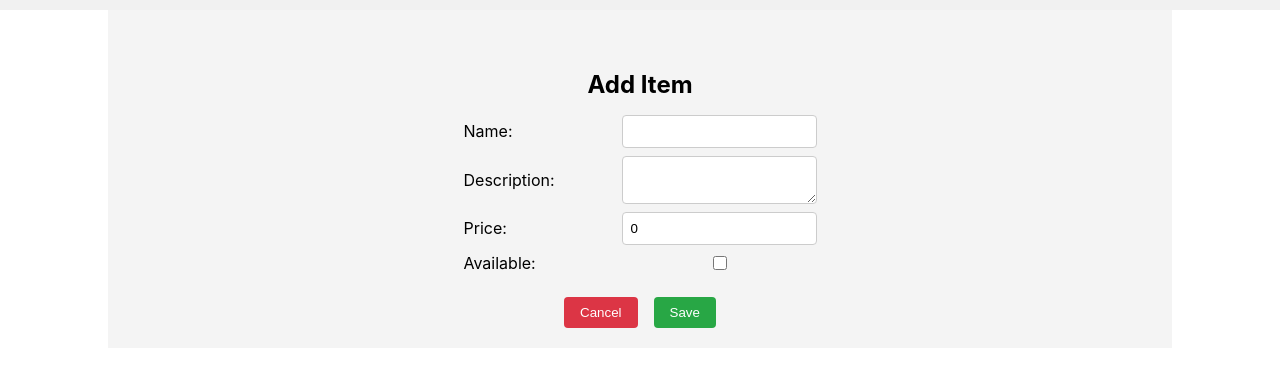
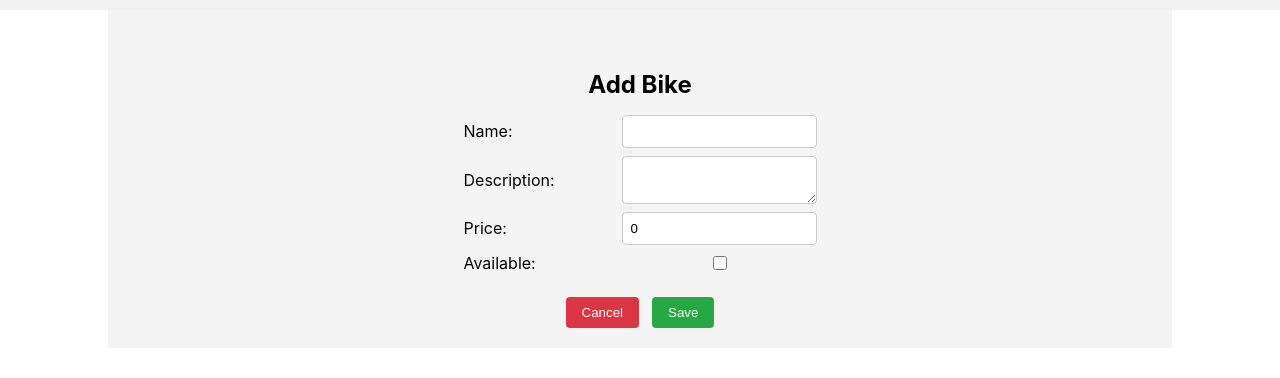
Before and after one commit to ivava777/JS_LR_4_5, a React (Create React App) app: page /items/new in a window 1280 px wide. Shown: the part 150-528 px from the top of the page. Built offline with nearby package versions, Linux system fonts and the light colour scheme.

Commit message:
style fix

```diff
--- a/src/components/cart/Cart.css
+++ b/src/components/cart/Cart.css
@@ -11,7 +11,7 @@
     width: 100%;
 }
 
-.cart-table td {
+.cart-table td, .cart-table th {
     text-align: center;
 }
 
--- a/src/components/item-detail/ItemDetail.js
+++ b/src/components/item-detail/ItemDetail.js
@@ -99,7 +99,7 @@ const ItemDetail = (props) => {
         <div className="app-content">
             {(formType === 'edit' || formType === 'add') ? (
                 <div className="edit-item-form">
-                    <h2>{ formType === 'add' ? 'Add Item' : 'Edit Item'}</h2>
+                    <h2>{ formType === 'add' ? 'Add' : 'Edit'} Bike</h2>
                     <form onSubmit={handleSave}>
                         <div className="form-grid">
                             <label htmlFor="name">Name:</label>
@@ -124,7 +124,7 @@ const ItemDetail = (props) => {
                 </div>
             ) : (
                 <div className="item-detail">
-                    <h2>Item Detail</h2>
+                    <h2>Bike info</h2>
                     <h3>Name: {item ? item.name : name}</h3>
                     <p>Description: {item ? item.description : description}</p>
                     <p>Price: {item ? item.price : price}</p>
--- a/src/components/order-detail/OrderDetail.css
+++ b/src/components/order-detail/OrderDetail.css
@@ -74,6 +74,10 @@ button {
     cursor: pointer;
 }
 
+button:not(:last-child) {
+    margin-right: 5px;
+}
+
 button:hover {
     background-color: #0056b3;
 }
```
